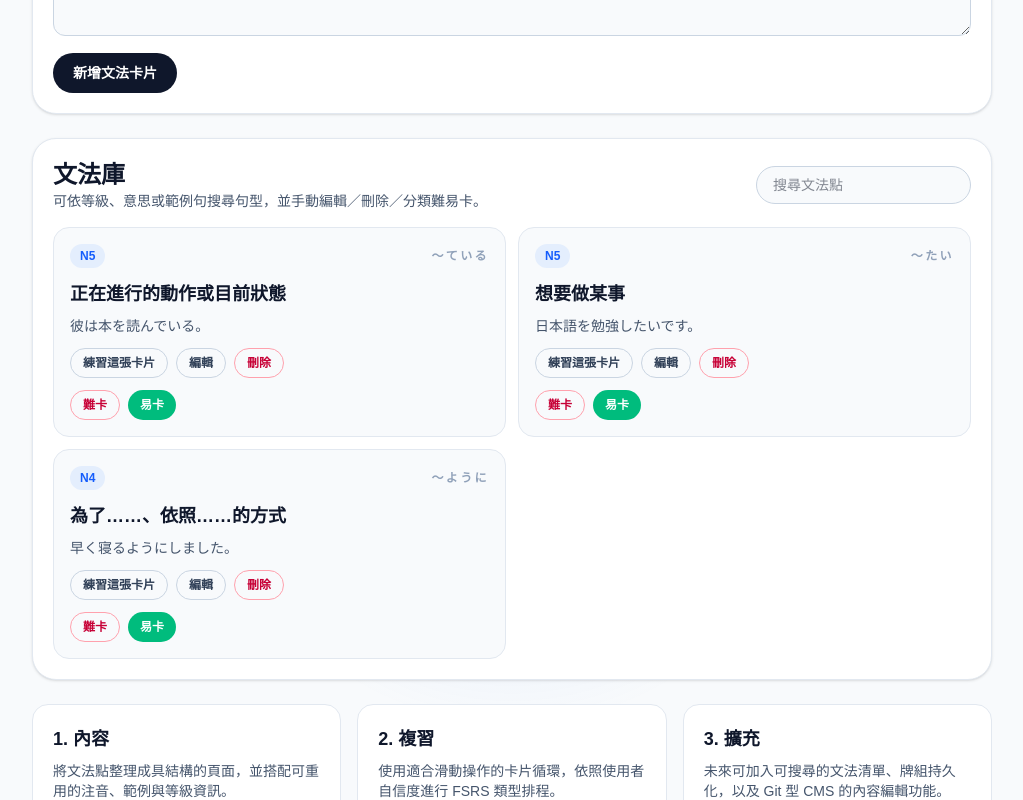
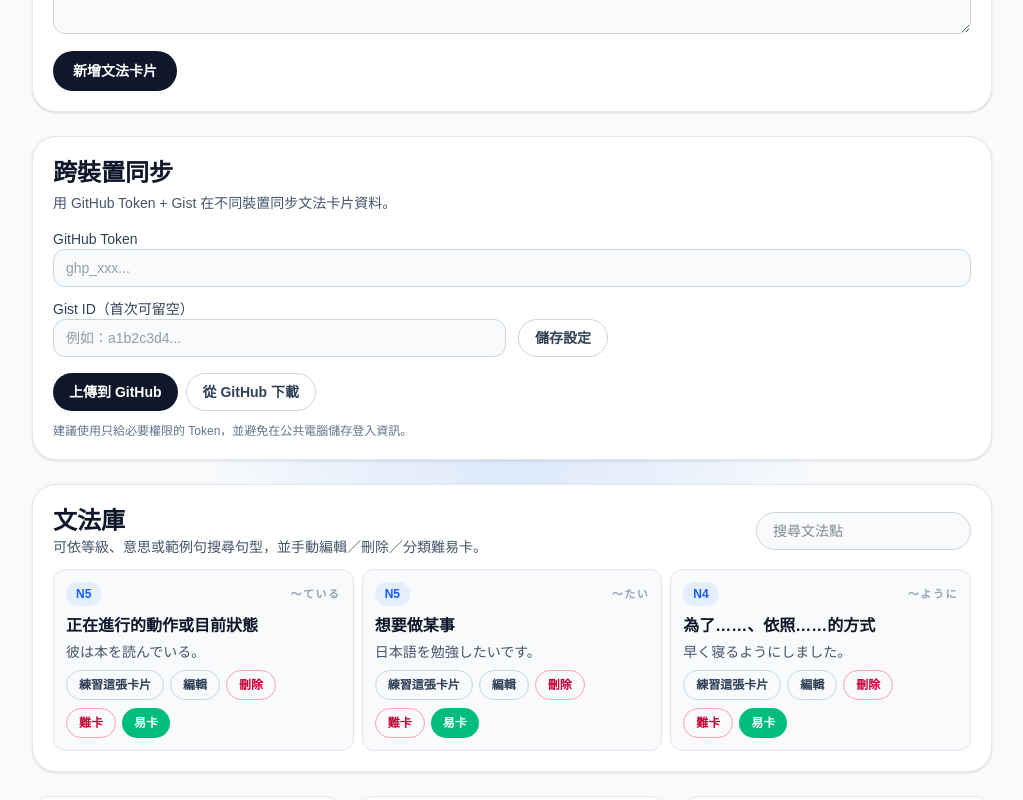
Before and after one commit to jerryleung16/jlpt-grammar, a Next.js app: page /jlpt-grammar/ in a window 1280 px wide. Shown: the part 1180-1980 px from the top of the page, without its empty margins (128-1151 px from the left). Built offline with nearby package versions, Linux system fonts and the light colour scheme.

Commit message:
Update home UI, compact grammar bank, and add GitHub sync panel

```diff
--- a/src/app/page.tsx
+++ b/src/app/page.tsx
@@ -1,11 +1,12 @@
 import Link from "next/link";
 import AddGrammarForm from "@/components/grammar/AddGrammarForm";
 import GrammarBank from "@/components/grammar/GrammarBank";
+import GithubSyncPanel from "@/components/grammar/GithubSyncPanel";
 
 const pillars = [
-  "公式化文法模式",
-  "主動回憶練習",
-  "適合滑動操作的複習流程",
+  "文法重點一眼掌握",
+  "短時間也能快速複習",
+  "手機與電腦都好操作",
 ];
 
 export default function Home() {
@@ -21,7 +22,7 @@ export default function Home() {
               用可重複的系統學習文法，而不是一堆零散筆記。
             </h1>
             <p className="mt-4 max-w-2xl text-lg leading-8 text-slate-600 dark:text-slate-300">
-              這個入門版本將公開文法知識庫與專注式 SRS 複習模式結合，讓每個句型都能在即將遺忘前重新被複習。
+              這個網站把文法整理、搜尋、練習放在同一個流程裡，幫你用更少時間記住真正會考的句型。
             </p>
             <div className="mt-6 flex flex-wrap gap-3">
               <Link
@@ -30,12 +31,6 @@ export default function Home() {
               >
                 開啟練習模式
               </Link>
-              <a
-                href="#roadmap"
-                className="rounded-full border border-slate-300 px-5 py-3 text-sm font-semibold text-slate-700 transition hover:bg-slate-100 dark:border-slate-700 dark:text-slate-200 dark:hover:bg-slate-800"
-              >
-                查看藍圖
-              </a>
             </div>
           </div>
 
@@ -58,6 +53,7 @@ export default function Home() {
       </section>
 
       <AddGrammarForm />
+    <GithubSyncPanel />
       <GrammarBank />
 
       <section id="roadmap" className="mt-6 grid gap-4 md:grid-cols-3">
@@ -70,7 +66,7 @@ export default function Home() {
         <article className="rounded-2xl border border-slate-200 bg-white p-5 dark:border-slate-800 dark:bg-slate-900">
           <h3 className="text-lg font-bold text-slate-900 dark:text-white">2. 複習</h3>
           <p className="mt-2 text-sm text-slate-600 dark:text-slate-300">
-            使用適合滑動操作的卡片循環，依照使用者自信度進行 FSRS 類型排程。
+            使用適合滑動操作的卡片循環，讓需要加強的句型更常出現。
           </p>
         </article>
         <article className="rounded-2xl border border-slate-200 bg-white p-5 dark:border-slate-800 dark:bg-slate-900">
--- a/src/app/practice/page.tsx
+++ b/src/app/practice/page.tsx
@@ -18,10 +18,10 @@ export default function PracticePage() {
           專注模式
         </p>
         <h1 className="mt-2 text-3xl font-bold text-slate-900 dark:text-white">
-          JLPT 文法 SRS 練習
+          JLPT 文法練習
         </h1>
         <p className="mt-2 text-sm text-slate-600 dark:text-slate-300">
-          點擊或滑動即可複習文法點，使用現代化的 FSRS 式循環。
+          點擊或滑動即可快速複習，系統會幫你把需要加強的句型更常出現。
         </p>
       </div>
 
--- a/src/components/grammar/AddGrammarForm.tsx
+++ b/src/components/grammar/AddGrammarForm.tsx
@@ -18,7 +18,8 @@ function parseBatchInput(batchText: string): GrammarCard[] {
     .map((line) => line.trim())
     .filter(Boolean)
     .map((line, index) => {
-      const parts = line
+      const normalizedLine = line.replaceAll('｜', '|');
+      const parts = normalizedLine
         .split('|')
         .map((part) => part.trim())
         .filter(Boolean);
@@ -204,7 +205,7 @@ export default function AddGrammarForm() {
             </div>
 
             <p className="text-sm text-slate-700 dark:text-slate-200">
-              批量新增說明：每一行都代表一張文法卡，欄位請依照「等級｜句型｜意思｜接続｜例句｜特別說明」的順序填寫。
+              批量新增說明：每一行都代表一張文法卡，欄位請依照「等級 | 句型 | 意思 | 接続 | 例句 | 特別說明」的順序填寫。
             </p>
 
             <textarea
--- /dev/null
+++ b/src/components/grammar/GithubSyncPanel.tsx
@@ -0,0 +1,244 @@
+'use client';
+
+import { FormEvent, useMemo, useState } from 'react';
+import { getStoredGrammarCards, saveGrammarCards } from '@/lib/grammar-data';
+
+const TOKEN_STORAGE_KEY = 'jlpt-sync-github-token';
+const GIST_ID_STORAGE_KEY = 'jlpt-sync-gist-id';
+const SYNC_FILENAME = 'jlpt-grammar-sync.json';
+
+type SyncPayload = {
+  version: 1;
+  updatedAt: string;
+  cards: ReturnType<typeof getStoredGrammarCards>;
+};
+
+type GistFile = {
+  content?: string;
+};
+
+type GistResponse = {
+  id: string;
+  files?: Record<string, GistFile>;
+};
+
+async function githubRequest<T>(
+  token: string,
+  path: string,
+  init?: RequestInit,
+): Promise<T> {
+  const response = await fetch(`https://api.github.com${path}`, {
+    ...init,
+    headers: {
+      Authorization: `Bearer ${token}`,
+      Accept: 'application/vnd.github+json',
+      'Content-Type': 'application/json',
+      ...init?.headers,
+    },
+  });
+
+  if (!response.ok) {
+    const text = await response.text();
+    throw new Error(text || `GitHub API error: ${response.status}`);
+  }
+
+  return (await response.json()) as T;
+}
+
+export default function GithubSyncPanel() {
+  const [token, setToken] = useState(() => {
+    if (typeof window === 'undefined') {
+      return '';
+    }
+
+    return window.localStorage.getItem(TOKEN_STORAGE_KEY) ?? '';
+  });
+  const [gistId, setGistId] = useState(() => {
+    if (typeof window === 'undefined') {
+      return '';
+    }
+
+    return window.localStorage.getItem(GIST_ID_STORAGE_KEY) ?? '';
+  });
+  const [isSaving, setIsSaving] = useState(false);
+  const [isSyncing, setIsSyncing] = useState(false);
+  const [message, setMessage] = useState('');
+
+  const canSync = useMemo(() => token.trim().length > 0, [token]);
+
+  const handleSaveConfig = (event: FormEvent<HTMLFormElement>) => {
+    event.preventDefault();
+
+    if (typeof window === 'undefined') {
+      return;
+    }
+
+    window.localStorage.setItem(TOKEN_STORAGE_KEY, token.trim());
+    window.localStorage.setItem(GIST_ID_STORAGE_KEY, gistId.trim());
+    setMessage('已儲存同步設定。');
+  };
+
+  const handleUpload = async () => {
+    if (!canSync) {
+      setMessage('請先填入 GitHub Token。');
+      return;
+    }
+
+    setIsSaving(true);
+    setMessage('');
+
+    try {
+      const payload: SyncPayload = {
+        version: 1,
+        updatedAt: new Date().toISOString(),
+        cards: getStoredGrammarCards(),
+      };
+
+      const body = {
+        files: {
+          [SYNC_FILENAME]: {
+            content: JSON.stringify(payload, null, 2),
+          },
+        },
+      };
+
+      const trimmedGistId = gistId.trim();
+      if (trimmedGistId) {
+        await githubRequest<GistResponse>(token.trim(), `/gists/${trimmedGistId}`, {
+          method: 'PATCH',
+          body: JSON.stringify(body),
+        });
+        setMessage('已上傳到既有 Gist，同步完成。');
+      } else {
+        const created = await githubRequest<GistResponse>(token.trim(), '/gists', {
+          method: 'POST',
+          body: JSON.stringify({
+            ...body,
+            description: 'JLPT grammar app sync data',
+            public: false,
+          }),
+        });
+
+        setGistId(created.id);
+        if (typeof window !== 'undefined') {
+          window.localStorage.setItem(GIST_ID_STORAGE_KEY, created.id);
+        }
+        setMessage(`已建立同步 Gist，ID: ${created.id}`);
+      }
+    } catch (error) {
+      const errorMessage = error instanceof Error ? error.message : '同步失敗';
+      setMessage(`上傳失敗：${errorMessage}`);
+    } finally {
+      setIsSaving(false);
+    }
+  };
+
+  const handleDownload = async () => {
+    if (!canSync) {
+      setMessage('請先填入 GitHub Token。');
+      return;
+    }
+
+    if (!gistId.trim()) {
+      setMessage('請先填入 Gist ID，或先執行一次上傳建立 Gist。');
+      return;
+    }
+
+    setIsSyncing(true);
+    setMessage('');
+
+    try {
+      const gist = await githubRequest<GistResponse>(token.trim(), `/gists/${gistId.trim()}`);
+      const file = gist.files?.[SYNC_FILENAME];
+
+      if (!file?.content) {
+        setMessage('找不到同步檔案內容，請先在另一台裝置上傳。');
+        return;
+      }
+
+      const parsed = JSON.parse(file.content) as Partial<SyncPayload>;
+      if (!Array.isArray(parsed.cards)) {
+        setMessage('同步檔案格式不正確。');
+        return;
+      }
+
+      saveGrammarCards(parsed.cards);
+      setMessage('已從 GitHub 下載並套用最新文法卡片。');
+    } catch (error) {
+      const errorMessage = error instanceof Error ? error.message : '同步失敗';
+      setMessage(`下載失敗：${errorMessage}`);
+    } finally {
+      setIsSyncing(false);
+    }
+  };
+
+  return (
+    <section className="mt-6 rounded-3xl border border-slate-200 bg-white p-5 shadow-sm dark:border-slate-800 dark:bg-slate-900">
+      <div className="flex flex-wrap items-start justify-between gap-3">
+        <div>
+          <h2 className="text-2xl font-bold text-slate-900 dark:text-white">跨裝置同步</h2>
+          <p className="mt-1 text-sm text-slate-600 dark:text-slate-300">
+            用 GitHub Token + Gist 在不同裝置同步文法卡片資料。
+          </p>
+        </div>
+      </div>
+
+      <form onSubmit={handleSaveConfig} className="mt-4 grid gap-3 md:grid-cols-2">
+        <label className="space-y-1 text-sm text-slate-700 dark:text-slate-200 md:col-span-2">
+          <span>GitHub Token</span>
+          <input
+            type="password"
+            value={token}
+            onChange={(event) => setToken(event.target.value)}
+            placeholder="ghp_xxx..."
+            className="w-full rounded-xl border border-slate-300 bg-slate-50 px-3 py-2 outline-none dark:border-slate-700 dark:bg-slate-950"
+          />
+        </label>
+
+        <label className="space-y-1 text-sm text-slate-700 dark:text-slate-200">
+          <span>Gist ID（首次可留空）</span>
+          <input
+            value={gistId}
+            onChange={(event) => setGistId(event.target.value)}
+            placeholder="例如：a1b2c3d4..."
+            className="w-full rounded-xl border border-slate-300 bg-slate-50 px-3 py-2 outline-none dark:border-slate-700 dark:bg-slate-950"
+          />
+        </label>
+
+        <div className="flex items-end">
+          <button
+            type="submit"
+            className="rounded-full border border-slate-300 px-4 py-2 text-sm font-semibold text-slate-700 transition hover:bg-slate-100 dark:border-slate-700 dark:text-slate-200 dark:hover:bg-slate-800"
+          >
+            儲存設定
+          </button>
+        </div>
+      </form>
+
+      <div className="mt-4 flex flex-wrap gap-2">
+        <button
+          type="button"
+          disabled={isSaving}
+          onClick={handleUpload}
+          className="rounded-full bg-slate-900 px-4 py-2 text-sm font-semibold text-white transition hover:bg-slate-700 disabled:cursor-not-allowed disabled:opacity-60 dark:bg-blue-500 dark:hover:bg-blue-400"
+        >
+          {isSaving ? '上傳中...' : '上傳到 GitHub'}
+        </button>
+        <button
+          type="button"
+          disabled={isSyncing}
+          onClick={handleDownload}
+          className="rounded-full border border-slate-300 px-4 py-2 text-sm font-semibold text-slate-700 transition hover:bg-slate-100 disabled:cursor-not-allowed disabled:opacity-60 dark:border-slate-700 dark:text-slate-200 dark:hover:bg-slate-800"
+        >
+          {isSyncing ? '下載中...' : '從 GitHub 下載'}
+        </button>
+      </div>
+
+      <p className="mt-3 text-xs text-slate-500 dark:text-slate-400">
+        建議使用只給必要權限的 Token，並避免在公共電腦儲存登入資訊。
+      </p>
+
+      {message ? <p className="mt-3 text-sm text-emerald-600 dark:text-emerald-300">{message}</p> : null}
+    </section>
+  );
+}
--- a/src/components/grammar/GrammarBank.tsx
+++ b/src/components/grammar/GrammarBank.tsx
@@ -93,11 +93,11 @@ export default function GrammarBank() {
   };
 
   return (
-    <section className="mt-6 rounded-3xl border border-slate-200 bg-white p-5 shadow-sm dark:border-slate-800 dark:bg-slate-900">
-      <div className="flex flex-col gap-3 sm:flex-row sm:items-center sm:justify-between">
+    <section className="mt-6 rounded-3xl border border-slate-200 bg-white p-4 shadow-sm dark:border-slate-800 dark:bg-slate-900 sm:p-5">
+      <div className="flex flex-col gap-2 sm:flex-row sm:items-center sm:justify-between">
         <div>
-          <h2 className="text-2xl font-bold text-slate-900 dark:text-white">文法庫</h2>
-          <p className="text-sm text-slate-600 dark:text-slate-300">
+          <h2 className="text-xl font-bold text-slate-900 dark:text-white sm:text-2xl">文法庫</h2>
+          <p className="text-xs text-slate-600 dark:text-slate-300 sm:text-sm">
             可依等級、意思或範例句搜尋句型，並手動編輯／刪除／分類難易卡。
           </p>
         </div>
@@ -109,17 +109,17 @@ export default function GrammarBank() {
         />
       </div>
 
-      <div className="mt-4 grid gap-3 md:grid-cols-2">
+      <div className="mt-3 grid gap-2 md:grid-cols-2 xl:grid-cols-3">
         {filteredCards.map((card) => (
           <article
             key={card.id}
-            className="rounded-2xl border border-slate-200 bg-slate-50 p-4 dark:border-slate-800 dark:bg-slate-950"
+            className="rounded-xl border border-slate-200 bg-slate-50 p-3 dark:border-slate-800 dark:bg-slate-950"
           >
             <div className="flex items-center justify-between gap-3">
               <span className="rounded-full bg-blue-500/10 px-2.5 py-1 text-xs font-semibold text-blue-600 dark:text-blue-300">
                 {card.level}
               </span>
-              <span className="text-xs font-semibold uppercase tracking-[0.2em] text-slate-400">
+              <span className="text-[11px] font-semibold uppercase tracking-[0.14em] text-slate-400">
                 {card.pattern}
               </span>
             </div>
@@ -168,9 +168,9 @@ export default function GrammarBank() {
               </div>
             ) : (
               <>
-                <h3 className="mt-3 text-lg font-bold text-slate-900 dark:text-white">{card.meaning}</h3>
-                <p className="mt-2 text-sm text-slate-600 dark:text-slate-300">{card.example}</p>
-                <div className="mt-3 flex flex-wrap gap-2">
+                <h3 className="mt-2 text-base font-bold text-slate-900 dark:text-white">{card.meaning}</h3>
+                <p className="mt-1 line-clamp-2 text-sm text-slate-600 dark:text-slate-300">{card.example}</p>
+                <div className="mt-2 flex flex-wrap gap-1.5">
                   <Link
                     href="/practice"
                     className="inline-flex rounded-full border border-slate-300 px-3 py-1.5 text-xs font-semibold text-slate-700 transition hover:bg-slate-100 dark:border-slate-700 dark:text-slate-200 dark:hover:bg-slate-800"
@@ -192,7 +192,7 @@ export default function GrammarBank() {
                     刪除
                   </button>
                 </div>
-                <div className="mt-3 flex flex-wrap gap-2">
+                <div className="mt-2 flex flex-wrap gap-1.5">
                   <button
                     type="button"
                     onClick={() => handleDifficultyGroupChange(card.id, 'difficult')}
```
